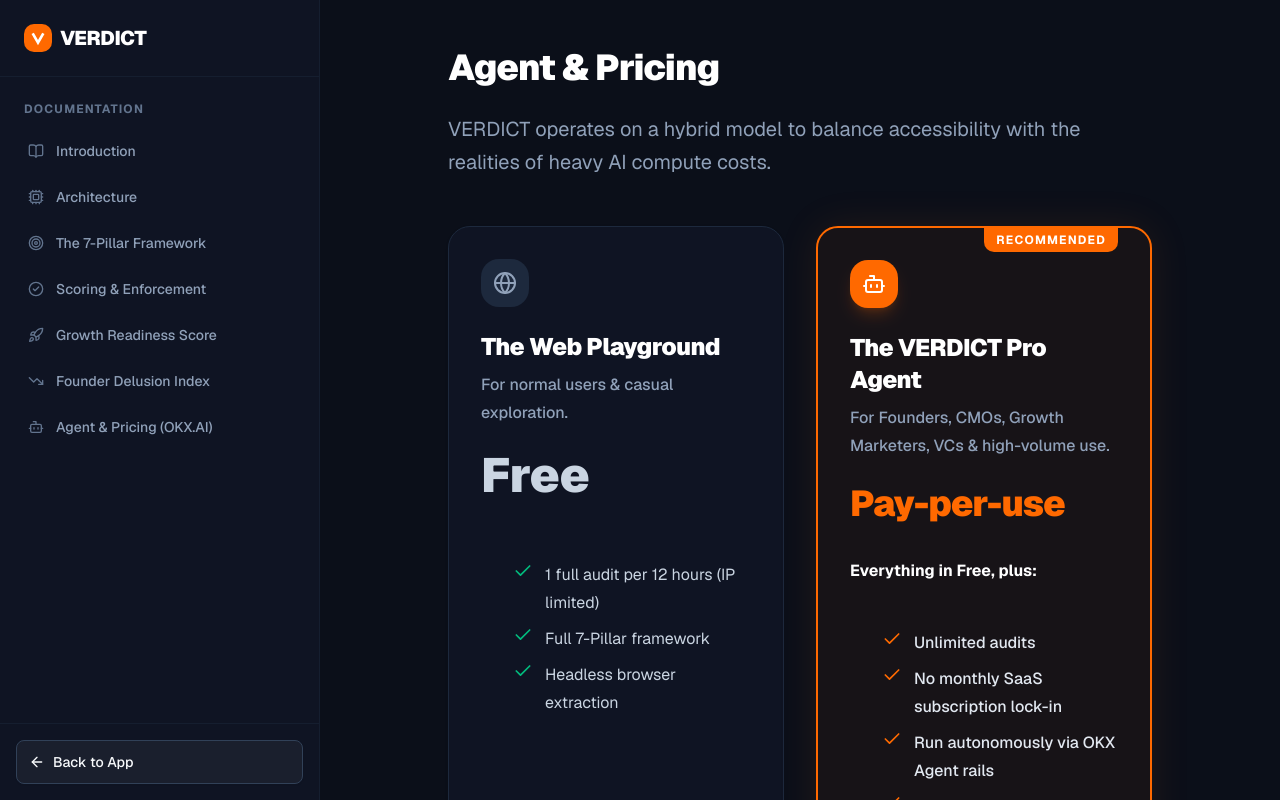
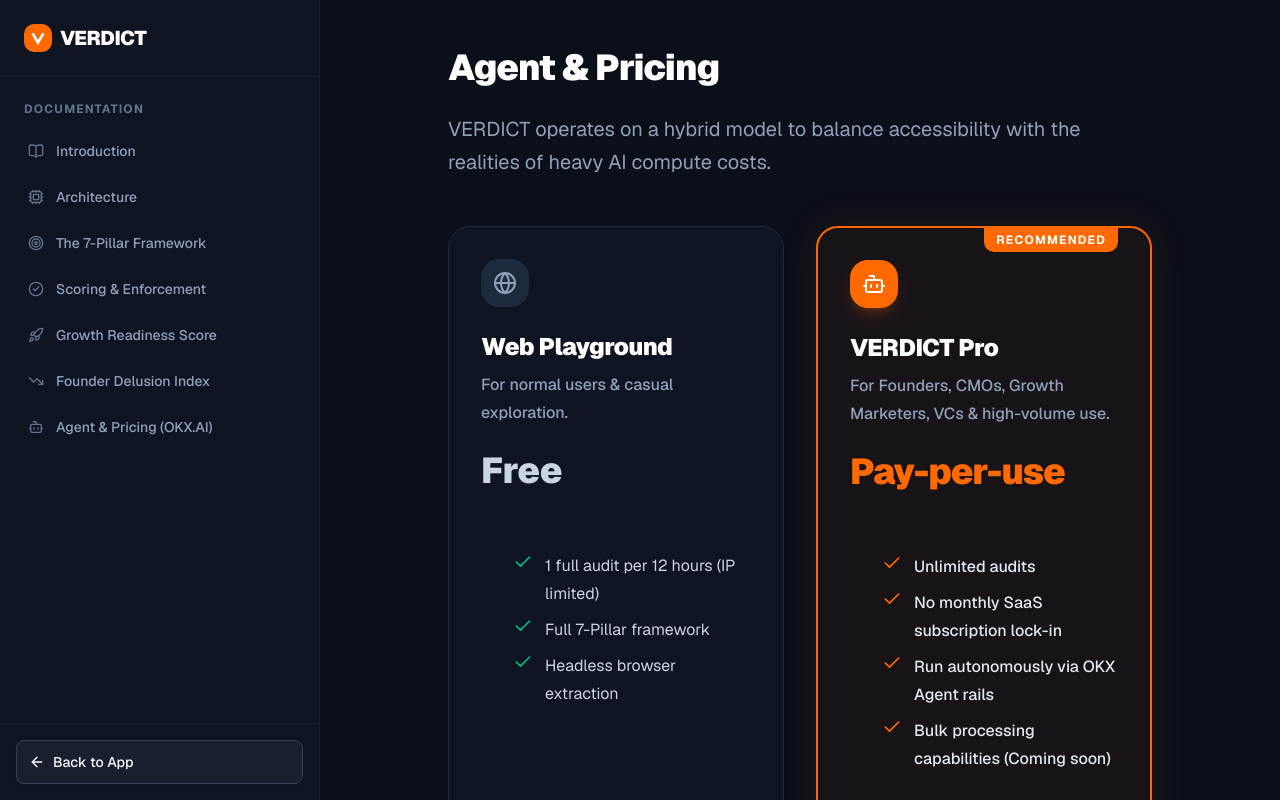
Before and after one commit to eugenennamdi/verdict, a Next.js app: page /docs/pricing in a window 1280 px wide. Shown: the top 800 px of the page. Built offline with nearby package versions, Linux system fonts and the light colour scheme.

Commit message:
style: Fix pricing grid alignment, remove OpenAI mention, and drop extra copy

```diff
--- a/src/app/docs/pricing/page.tsx
+++ b/src/app/docs/pricing/page.tsx
@@ -17,14 +17,14 @@ export default function PricingPage() {
 
       <div className="grid md:grid-cols-2 gap-8 mb-16">
         {/* The Web Playground */}
-        <div className="border border-slate-200 dark:border-slate-800 rounded-3xl p-8 bg-white dark:bg-[#0F1423] shadow-sm relative overflow-hidden flex flex-col">
-          <div className="w-12 h-12 rounded-2xl bg-slate-100 dark:bg-slate-800 flex items-center justify-center mb-6">
+        <div className="border border-slate-200 dark:border-slate-800 rounded-3xl p-8 bg-white dark:bg-[#0F1423] shadow-sm relative overflow-hidden flex flex-col h-full">
+          <div className="w-12 h-12 rounded-2xl bg-slate-100 dark:bg-slate-800 flex items-center justify-center mb-6 shrink-0">
             <Globe className="w-6 h-6 text-slate-600 dark:text-slate-400" />
           </div>
-          <h2 className="text-2xl font-black mb-2 mt-0">The Web Playground</h2>
-          <p className="text-slate-500 dark:text-slate-400 font-medium mb-6">For normal users & casual exploration.</p>
-          <div className="mb-8">
-            <span className="text-5xl font-black">Free</span>
+          <h2 className="text-2xl font-black mb-2 mt-0 shrink-0">Web Playground</h2>
+          <p className="text-slate-500 dark:text-slate-400 font-medium mb-6 shrink-0">For normal users & casual exploration.</p>
+          <div className="mb-8 shrink-0">
+            <span className="text-4xl font-black">Free</span>
           </div>
           <ul className="space-y-4 mb-8 flex-1">
             <li className="flex gap-3">
@@ -44,20 +44,19 @@ export default function PricingPage() {
         </div>
 
         {/* The OKX Agent */}
-        <div className="border-2 border-orange-500 rounded-3xl p-8 bg-orange-500/5 shadow-[0_0_40px_rgba(249,115,22,0.1)] relative overflow-hidden flex flex-col">
+        <div className="border-2 border-orange-500 rounded-3xl p-8 bg-orange-500/5 shadow-[0_0_40px_rgba(249,115,22,0.1)] relative overflow-hidden flex flex-col h-full">
           <div className="absolute inset-0 bg-mesh opacity-10 pointer-events-none" />
-          <div className="absolute top-0 right-8 bg-orange-500 text-white text-xs font-bold px-3 py-1 rounded-b-lg tracking-widest uppercase">
+          <div className="absolute top-0 right-8 bg-orange-500 text-white text-xs font-bold px-3 py-1 rounded-b-lg tracking-widest uppercase shrink-0">
             RECOMMENDED
           </div>
-          <div className="w-12 h-12 rounded-2xl bg-orange-500 flex items-center justify-center mb-6 relative z-10 shadow-lg shadow-orange-500/20">
+          <div className="w-12 h-12 rounded-2xl bg-orange-500 flex items-center justify-center mb-6 relative z-10 shadow-lg shadow-orange-500/20 shrink-0">
             <Bot className="w-6 h-6 text-white" />
           </div>
-          <h2 className="text-2xl font-black mb-2 mt-0 relative z-10">The VERDICT Pro Agent</h2>
-          <p className="text-slate-500 dark:text-slate-400 font-medium mb-6 relative z-10">For Founders, CMOs, Growth Marketers, VCs & high-volume use.</p>
-          <div className="mb-8 relative z-10">
+          <h2 className="text-2xl font-black mb-2 mt-0 relative z-10 shrink-0">VERDICT Pro</h2>
+          <p className="text-slate-500 dark:text-slate-400 font-medium mb-6 relative z-10 shrink-0">For Founders, CMOs, Growth Marketers, VCs & high-volume use.</p>
+          <div className="mb-8 relative z-10 shrink-0">
             <span className="text-4xl font-black text-orange-500 tracking-tight">Pay-per-use</span>
           </div>
-          <div className="relative z-10 font-bold text-slate-900 dark:text-white mb-4">Everything in Free, plus:</div>
           <ul className="space-y-4 mb-8 flex-1 relative z-10">
             <li className="flex gap-3">
               <Check className="w-5 h-5 text-orange-500 shrink-0" />
@@ -94,7 +93,7 @@ export default function PricingPage() {
       <ul>
         <li>Spinning up cloud-based headless browsers (Firecrawl) to bypass bot protection and render heavy React/Vue applications.</li>
         <li>Aggregating the entire DOM into a massive markdown context window.</li>
-        <li>Executing rigorous, multi-stage reasoning and parsing using our proprietary engine powered by <strong>GLM-5.2</strong> and OpenAI.</li>
+        <li>Executing rigorous, multi-stage reasoning and parsing using our proprietary engine powered by <strong>GLM-5.2</strong>.</li>
       </ul>
       <p>
         We refused to gate this behind a flat monthly fee that penalizes infrequent users. By deploying our core engine as an Autonomous Agent on the OKX.AI network, we allow power users to pay exactly for what they compute, while keeping a free playground available for early-stage founders.
--- a/src/app/page.tsx
+++ b/src/app/page.tsx
@@ -455,14 +455,14 @@ export default function Home() {
 
                 <div className="grid md:grid-cols-2 gap-6 relative z-10">
                   {/* Free Plan Card */}
-                  <div className="border border-slate-200 dark:border-slate-800/50 rounded-3xl p-8 bg-white dark:bg-slate-900/50 shadow-sm flex flex-col">
-                    <div className="w-10 h-10 rounded-xl bg-slate-100 dark:bg-slate-800 flex items-center justify-center mb-6">
+                  <div className="border border-slate-200 dark:border-slate-800/50 rounded-3xl p-8 bg-white dark:bg-slate-900/50 shadow-sm flex flex-col h-full">
+                    <div className="w-10 h-10 rounded-xl bg-slate-100 dark:bg-slate-800 flex items-center justify-center mb-6 shrink-0">
                       <Globe className="w-5 h-5 text-slate-600 dark:text-slate-400" />
                     </div>
-                    <h4 className="text-2xl font-black mb-1">The Web Playground</h4>
-                    <p className="text-slate-500 dark:text-slate-400 font-medium mb-6 text-sm">For normal users & casual exploration.</p>
-                    <div className="mb-8">
-                      <span className="text-5xl font-black text-slate-900 dark:text-white">Free</span>
+                    <h4 className="text-2xl font-black mb-1 shrink-0">Web Playground</h4>
+                    <p className="text-slate-500 dark:text-slate-400 font-medium mb-6 text-sm shrink-0">For normal users & casual exploration.</p>
+                    <div className="mb-8 shrink-0">
+                      <span className="text-4xl font-black text-slate-900 dark:text-white">Free</span>
                     </div>
                     <ul className="space-y-4 mb-8 flex-1">
                       <li className="flex gap-3">
@@ -487,25 +487,23 @@ export default function Home() {
                   </div>
 
                   {/* Pro Plan Card */}
-                  <div className="border-2 border-orange-500 rounded-3xl p-8 bg-orange-50 dark:bg-orange-500/5 shadow-[0_0_40px_rgba(249,115,22,0.1)] relative overflow-hidden flex flex-col">
+                  <div className="border-2 border-orange-500 rounded-3xl p-8 bg-orange-50 dark:bg-orange-500/5 shadow-[0_0_40px_rgba(249,115,22,0.1)] relative overflow-hidden flex flex-col h-full">
                     <div className="absolute inset-0 bg-mesh opacity-10 pointer-events-none mix-blend-overlay" />
-                    <div className="absolute top-0 right-6 bg-orange-500 text-white text-[10px] font-bold px-3 py-1 rounded-b-lg tracking-widest uppercase">
+                    <div className="absolute top-0 right-6 bg-orange-500 text-white text-[10px] font-bold px-3 py-1 rounded-b-lg tracking-widest uppercase shrink-0">
                       RECOMMENDED
                     </div>
 
                     {/* Glowing orbs for the premium card */}
                     <div className="absolute -top-24 -right-24 w-48 h-48 bg-orange-500/20 blur-[60px] rounded-full pointer-events-none" />
 
-                    <div className="w-10 h-10 rounded-xl bg-orange-500 flex items-center justify-center mb-6 relative z-10 shadow-lg shadow-orange-500/20">
+                    <div className="w-10 h-10 rounded-xl bg-orange-500 flex items-center justify-center mb-6 relative z-10 shadow-lg shadow-orange-500/20 shrink-0">
                       <Bot className="w-5 h-5 text-white" />
                     </div>
-                    <h4 className="text-2xl font-black mb-1 relative z-10">The VERDICT Pro Agent</h4>
-                    <p className="text-slate-500 dark:text-slate-400 font-medium mb-6 relative z-10 text-sm">For Founders, CMOs, VCs & high-volume use.</p>
-                    <div className="mb-8 relative z-10">
+                    <h4 className="text-2xl font-black mb-1 relative z-10 shrink-0">VERDICT Pro</h4>
+                    <p className="text-slate-500 dark:text-slate-400 font-medium mb-6 relative z-10 text-sm shrink-0">For Founders, CMOs, VCs & high-volume use.</p>
+                    <div className="mb-8 relative z-10 shrink-0">
                       <span className="text-4xl font-black text-orange-500 tracking-tight">Pay-per-use</span>
                     </div>
-
-                    <div className="relative z-10 font-bold text-slate-900 dark:text-white mb-4 text-sm">Everything in Free, plus:</div>
                     <ul className="space-y-4 mb-8 flex-1 relative z-10">
                       <li className="flex gap-3">
                         <Check className="w-5 h-5 text-orange-500 shrink-0" />
```
